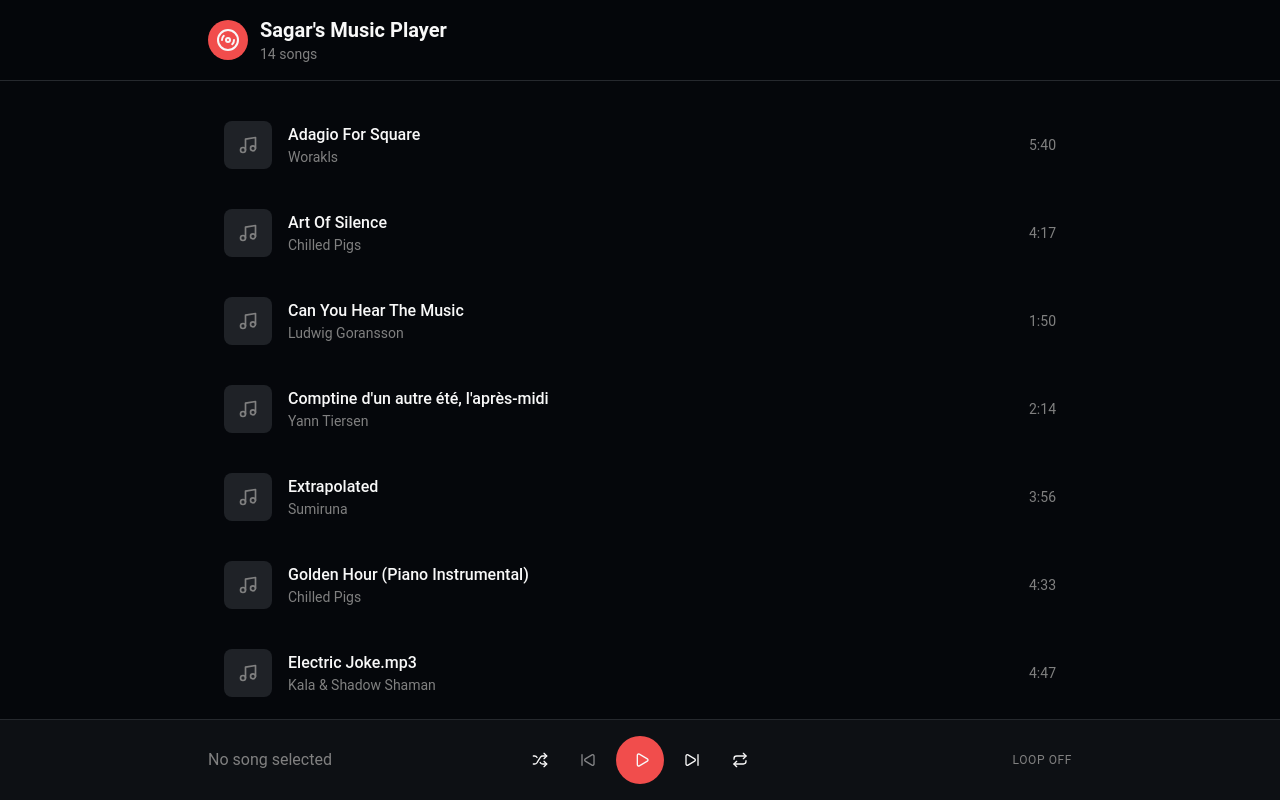
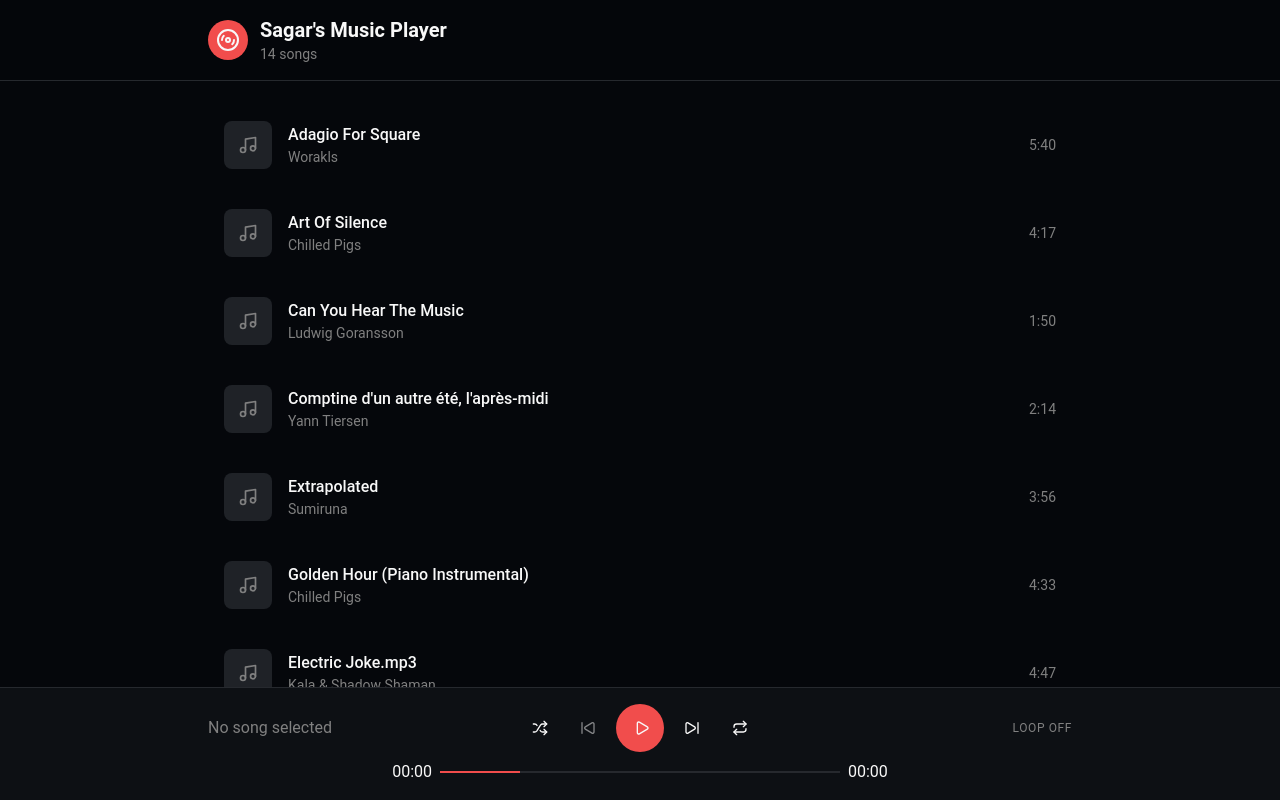
Before and after one commit to sagarsys/react-music-player, a React (Vite) app: page / in a window 1280 px wide. Shown: the top 800 px of the page. Built offline with nearby package versions, Linux system fonts and the light colour scheme.

Commit message:
extract comps + add seek bar

```diff
--- /dev/null
+++ b/src/components/CurrentSongInfo.tsx
@@ -0,0 +1,20 @@
+import { usePlayerContext } from '@/hooks/usePlayerContext.ts';
+
+const CurrentSongInfo = () => {
+  const { currentSong } = usePlayerContext();
+
+  return (
+    <div className="flex-1 min-w-0">
+      {currentSong ? (
+        <div>
+          <p className="font-medium text-foreground truncate">{currentSong.title}</p>
+          <p className="text-sm text-muted-foreground truncate">{currentSong.artist}</p>
+        </div>
+      ) : (
+        <p className="text-muted-foreground">No song selected</p>
+      )}
+    </div>
+  );
+};
+
+export default CurrentSongInfo;
--- /dev/null
+++ b/src/components/LoopModeIndicator.tsx
@@ -0,0 +1,16 @@
+import { usePlayerContext } from '@/hooks/usePlayerContext.ts';
+
+const LoopModeIndicator = () => {
+  const { loopMode } = usePlayerContext();
+  return (
+    <div className="flex-1 flex justify-end">
+      <span className="text-xs text-muted-foreground uppercase tracking-wider">
+        {loopMode === 'off' && 'Loop Off'}
+        {loopMode === 'all' && 'Loop All'}
+        {loopMode === 'one' && 'Loop One'}
+      </span>
+    </div>
+  );
+};
+
+export default LoopModeIndicator;
--- a/src/components/MusicPlayer.tsx
+++ b/src/components/MusicPlayer.tsx
@@ -1,4 +1,4 @@
-import PlayerControls from '@/components/PlayerControls.tsx';
+import PlayerControlBar from '@/components/PlayerControlBar.tsx';
 import SongsList from '@/components/SongsList.tsx';
 import MusicPlayerHeader from '@/components/MusicPlayerHeader.tsx';
 
@@ -7,7 +7,7 @@ const MusicPlayer = () => {
     <div className="min-h-screen bg-background">
       <MusicPlayerHeader />
       <SongsList />
-      <PlayerControls />
+      <PlayerControlBar />
     </div>
   );
 };
--- /dev/null
+++ b/src/components/PlayerControlBar.tsx
@@ -0,0 +1,27 @@
+import SeekBar from '@/components/SeekBar.tsx';
+import CurrentSongInfo from '@/components/CurrentSongInfo.tsx';
+import LoopModeIndicator from '@/components/LoopModeIndicator.tsx';
+import PlayerControls from '@/components/PlayerControls.tsx';
+
+const PlayerControlBar = () => {
+  return (
+    <div className="fixed bottom-0 left-0 right-0 bg-card border-t border-border">
+      <div className="max-w-4xl mx-auto px-4 py-4">
+        <div className="flex items-center justify-between gap-4">
+          {/* Current song info */}
+          <CurrentSongInfo />
+
+          {/* Playback controls */}
+          <PlayerControls />
+
+          {/* Loop mode indicator */}
+          <LoopModeIndicator />
+        </div>
+
+        <SeekBar />
+      </div>
+    </div>
+  );
+};
+
+export default PlayerControlBar;
--- a/src/components/PlayerControls.tsx
+++ b/src/components/PlayerControls.tsx
@@ -1,18 +1,11 @@
 import { Button } from '@/components/ui/button.tsx';
 import cn from 'classnames';
-import { SkipBack, SkipForward, Play, Pause, Repeat, Repeat1, Shuffle } from 'lucide-react';
+import { Pause, Play, Repeat, Repeat1, Shuffle, SkipBack, SkipForward } from 'lucide-react';
+import type { LoopMode, SongModel } from '@/types';
 import { usePlayerContext } from '@/hooks/usePlayerContext.ts';
+import { useAudioPlayer } from '@/hooks/useAudioPlayer.ts';
 import { songs } from '@/constants/songs.ts';
-import type { LoopMode, SongModel } from '@/types';
-import { useAudioPlayer } from '@/hooks/useAudioPlayer.ts';
-
-const generateRandomNonRepeatingIdInRange = (min: number, max: number, currentIdx: number) => {
-  let idx = Math.floor(Math.random() * (max - min + 1)) + min;
-  while (currentIdx === idx) {
-    idx = Math.floor(Math.random() * (max - min + 1)) + min;
-  }
-  return idx;
-};
+import { generateRandomNonRepeatingIdInRange } from '@/lib/utils.ts';
 
 const PlayerControls = () => {
   const {
@@ -20,11 +13,11 @@ const PlayerControls = () => {
     currentSongId,
     isPlaying,
     loopMode,
+    isShuffled,
     setLoopMode,
     setIsPlaying,
     setCurrentSong,
     setCurrentSongId,
-    isShuffled,
     setIsShuffled,
   } = usePlayerContext();
 
@@ -45,7 +38,7 @@ const PlayerControls = () => {
     if (loopMode === 'one') {
       play(currentSong as SongModel);
       return;
-    } // ID stays the same
+    }
 
     if (isShuffled) {
       const randomIndex = generateRandomNonRepeatingIdInRange(0, songs.length - 1, currentSongId - 1);
@@ -86,22 +79,6 @@ const PlayerControls = () => {
   };
 
   return (
-    <div className="fixed bottom-0 left-0 right-0 bg-card border-t border-border">
-      <div className="max-w-4xl mx-auto px-4 py-4">
-        <div className="flex items-center justify-between gap-4">
-          {/* Current song info */}
-          <div className="flex-1 min-w-0">
-            {currentSong ? (
-              <div>
-                <p className="font-medium text-foreground truncate">{currentSong.title}</p>
-                <p className="text-sm text-muted-foreground truncate">{currentSong.artist}</p>
-              </div>
-            ) : (
-              <p className="text-muted-foreground">No song selected</p>
-            )}
-          </div>
-
-          {/* Playback controls */}
     <div className="flex items-center gap-2">
       <Button
         onClick={() => setIsShuffled(!isShuffled)}
@@ -155,18 +132,6 @@ const PlayerControls = () => {
         {loopMode === 'one' ? <Repeat1 className="h-5 w-5" /> : <Repeat className="h-5 w-5" />}
       </Button>
     </div>
-
-          {/* Loop mode indicator */}
-          <div className="flex-1 flex justify-end">
-            <span className="text-xs text-muted-foreground uppercase tracking-wider">
-              {loopMode === 'off' && 'Loop Off'}
-              {loopMode === 'all' && 'Loop All'}
-              {loopMode === 'one' && 'Loop One'}
-            </span>
-          </div>
-        </div>
-      </div>
-    </div>
   );
 };
 
--- /dev/null
+++ b/src/components/SeekBar.tsx
@@ -0,0 +1,16 @@
+import { usePlayerContext } from '@/hooks/usePlayerContext.ts';
+
+const SeekBar = () => {
+  const { currentSong } = usePlayerContext();
+  return (
+    <div className="flex items-center justify-center mx-auto mt-2">
+      <span className="mr-2">00:00</span>
+      <div className="border w-100 relative">
+        <div className="absolute border border-accent w-20 -top-px -left-px"></div>
+      </div>
+      <span className="ml-2">{currentSong?.duration || '00:00'}</span>
+    </div>
+  );
+};
+
+export default SeekBar;
--- a/src/lib/utils.ts
+++ b/src/lib/utils.ts
@@ -4,3 +4,11 @@ import { twMerge } from 'tailwind-merge';
 export function cn(...inputs: ClassValue[]) {
   return twMerge(clsx(inputs));
 }
+
+export const generateRandomNonRepeatingIdInRange = (min: number, max: number, currentIdx: number) => {
+  let idx = Math.floor(Math.random() * (max - min + 1)) + min;
+  while (currentIdx === idx) {
+    idx = Math.floor(Math.random() * (max - min + 1)) + min;
+  }
+  return idx;
+};
```
Lines whose indentation alone changed are shown as unchanged.
